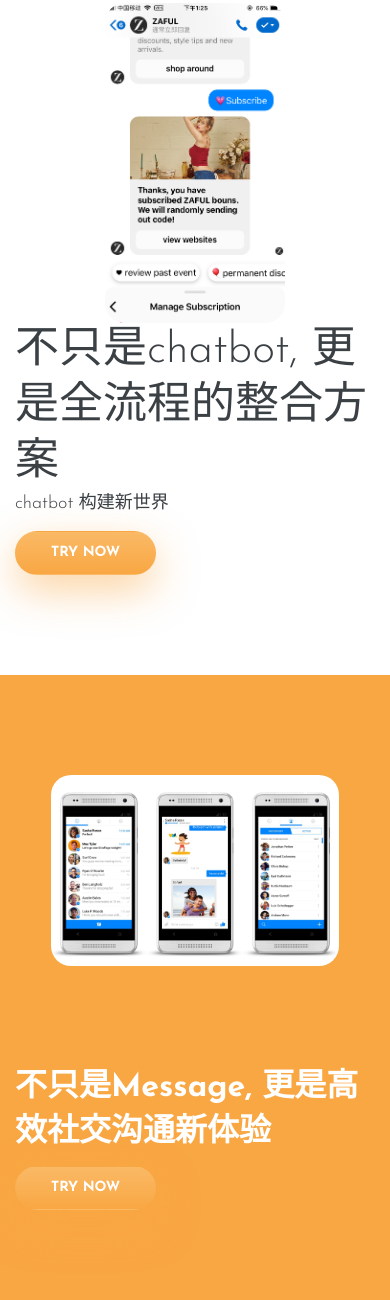
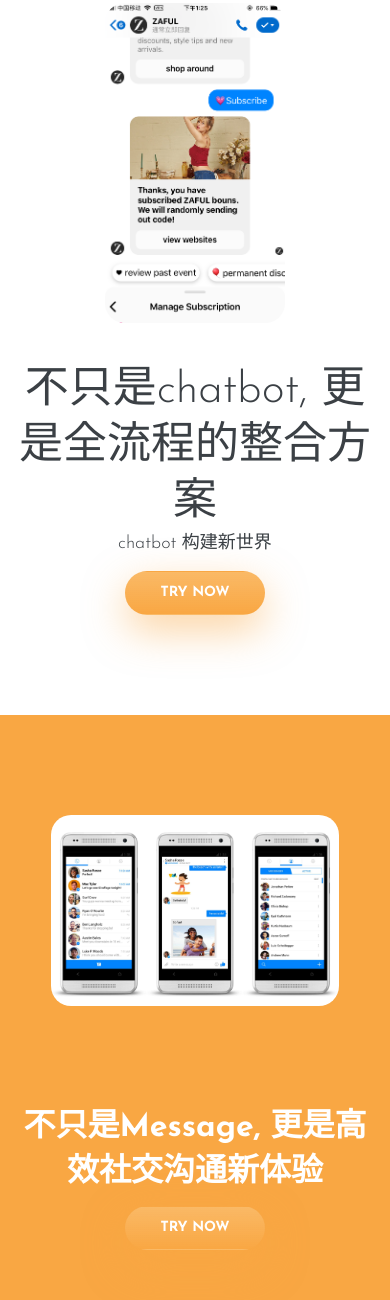
Before and after one commit to daikiejp/makesure, a plain HTML site: page index.html in a window 390 px wide. Shown: the part 200-1500 px from the top of the page. Drawn offline with Linux system fonts and the light colour scheme; files whose address does not match are found by name; a web font is replaced by a local one.

Commit message:
[Feature] Added mobile CSS modification

```diff
--- a/css/style.css
+++ b/css/style.css
@@ -446,3 +446,18 @@ footer {
       color: #282828; }
       footer p.copyright-text a:hover {
         text-decoration: none; }
+
+/* mobile */
+@media only screen and (max-width: 767px) {
+  body {
+    text-align: center;
+  }
+
+  .promo-details h2 {
+    text-align: center;
+  }
+
+  h1 {
+    margin-top: 40px;
+  }
+}
```
